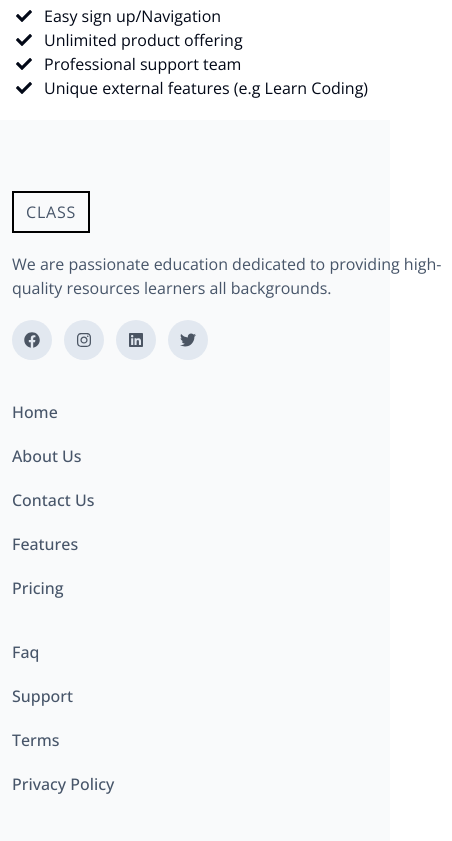
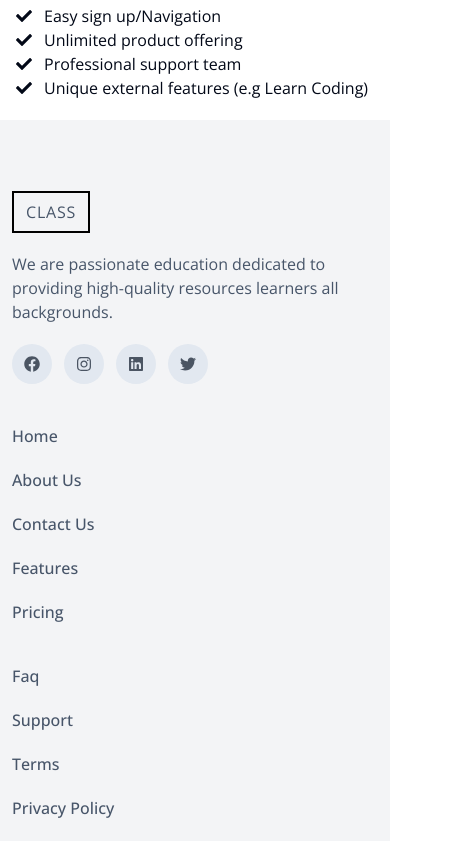
Before and after one commit to Chromax-design/cms, a Next.js app: page / in a window 390 px wide. Shown: the part 1620-2461 px from the top of the page, 452 px wide, since content can reach past the window. Built offline with nearby package versions, Linux system fonts and the light colour scheme.

Commit message:
editted the footer

```diff
--- a/components/NavComponents/Footer.tsx
+++ b/components/NavComponents/Footer.tsx
@@ -5,8 +5,8 @@ import { Button } from "../ui/button";
 
 const Footer = () => {
   return (
-    <section className=" px-3 bg-gray-50">
-      <div className="max-w-6xl mx-auto grid grid-cols-12 items-start py-20 gap-10 lg:gap-5">
+    <section className=" px-3 bg-gray-100">
+      <div className="max-w-6xl mx-auto max-sm:space-y-10 sm:grid grid-cols-12 items-start py-20 gap-10 lg:gap-5">
         <div className="col-span-12 sm:col-span-6 lg:col-span-4 text-slate-600">
           <Link
             href={"/"}
```
